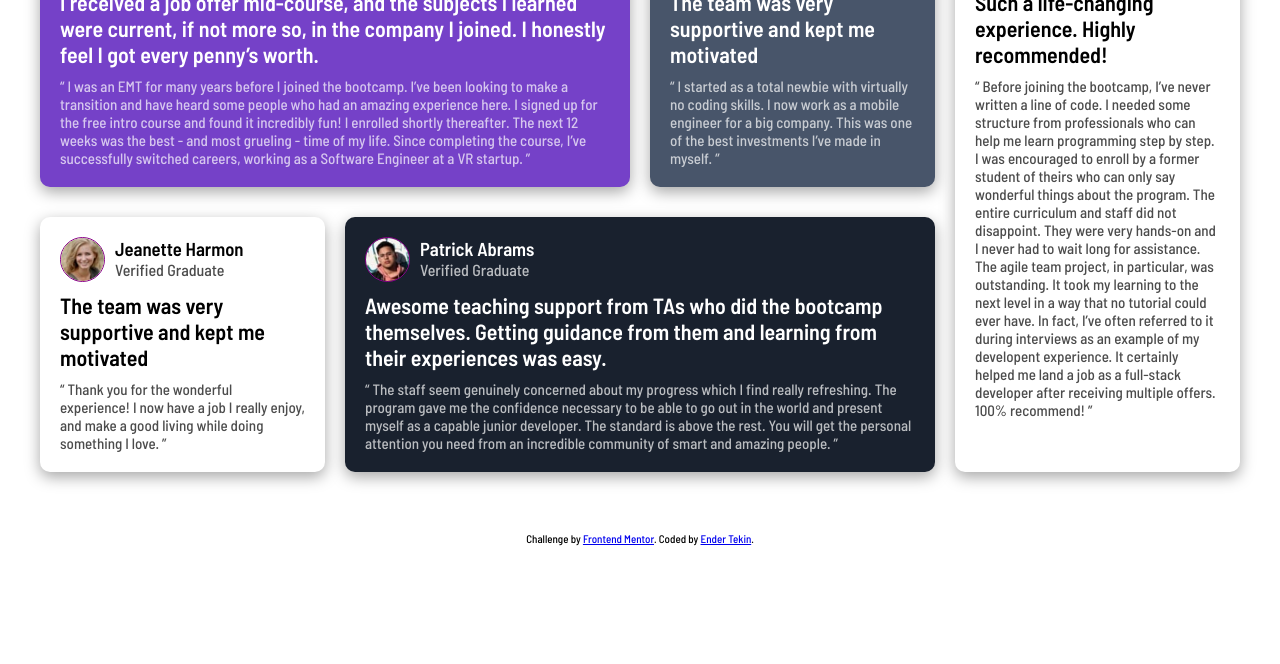
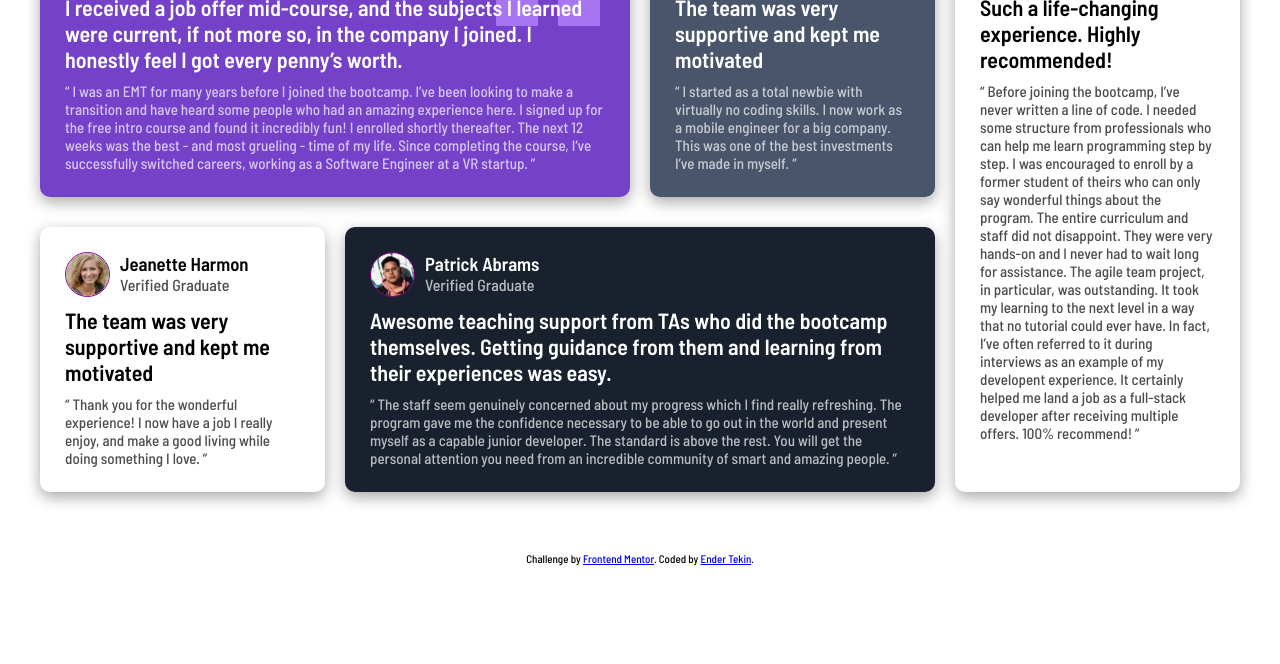
Before and after one commit to whcender/testimonials-grid-section-main, a plain HTML site: page index.html in a window 1280 px wide. Shown: the part 136-800 px from the top of the page. Drawn offline with Linux system fonts and the light colour scheme.

Commit message:
Update style.css

```diff
--- a/style.css
+++ b/style.css
@@ -19,7 +19,7 @@
     gap: 20px;
 }
 .card{
-    padding: 20px;
+    padding: 25px;
     box-shadow: rgba(0, 0, 0, 0.35) 0px 5px 15px;
     margin-bottom: 10px;
     border-radius: 10px;
@@ -52,6 +52,9 @@
 }
 .purple{
     background-color: hsl(263, 55%, 52%);
+    background-image: url(/images/bg-pattern-quotation.svg);
+    background-repeat: no-repeat;
+    background-position: top 10px right 30px;
     color: white;
 }
 .dark-blue{
@@ -74,5 +77,5 @@
     grid-row: 2;
 }
 .attribution{
-    margin-top: 50px;
+    margin-bottom: 90px;
 }
```
